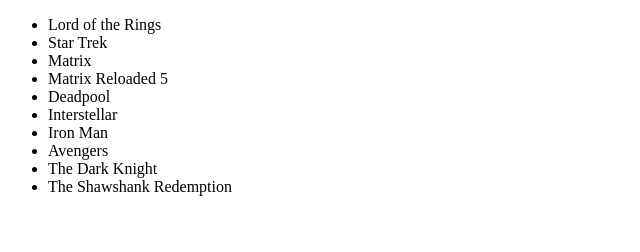
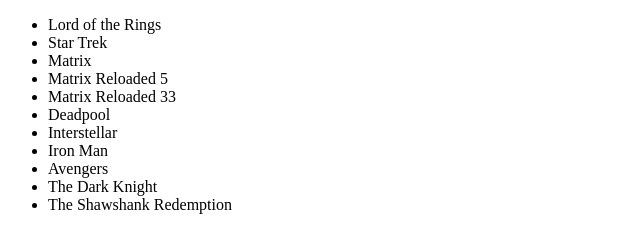
Before and after one commit to ultrox/git-seq, a plain HTML site: page index.html in a window 1280 px wide. Shown: the whole page, without its empty margins (0-640 px from the left). Drawn offline with Linux system fonts and the light colour scheme.

Commit message:
Update matrix with rand num

```diff
--- a/index.html
+++ b/index.html
@@ -11,6 +11,7 @@
         <li>Star Trek</li>
         <li>Matrix</li>
         <li>Matrix Reloaded 5</li>
+        <li>Matrix Reloaded 33</li>
         <li>Deadpool</li>
         <li>Interstellar</li>
         <li>Iron Man</li>
```
